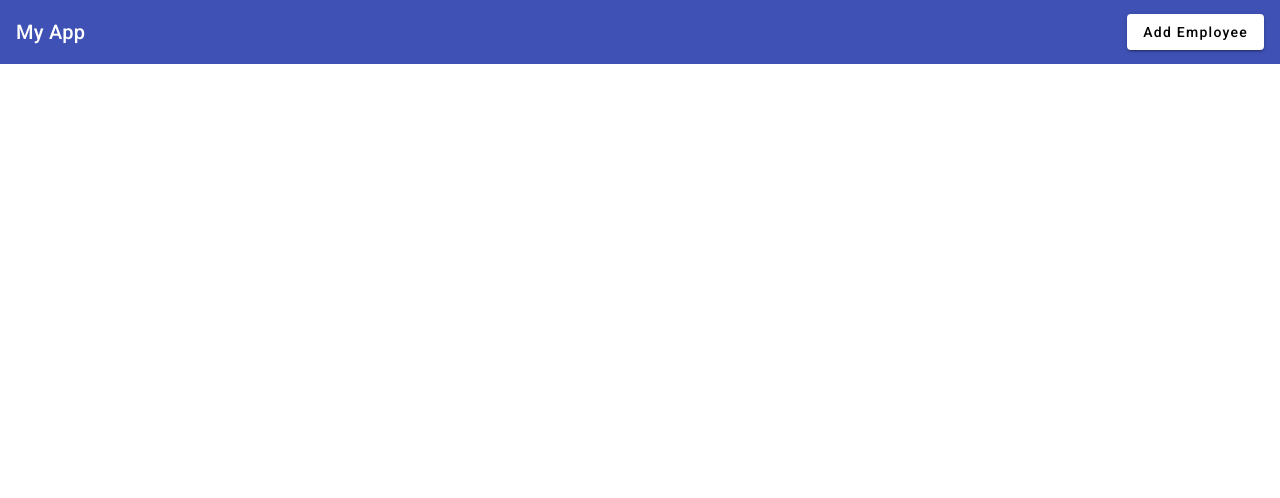
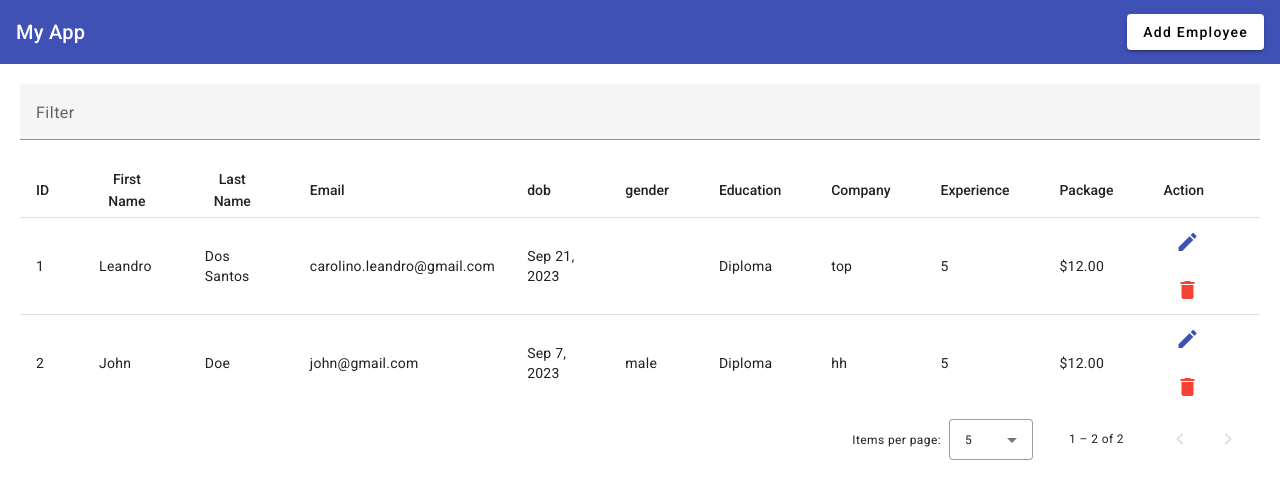
Before and after one commit to LeandroCarolino01/angular-crud, an Angular app: page / in a window 1280 px wide. Shown: the top 498 px of the page. Built offline with nearby package versions, Linux system fonts and the light colour scheme; data requests are answered from the project's data file.

Commit message:
add actions to service

```diff
--- a/db.json
+++ b/db.json
@@ -18,16 +18,28 @@
   },
   "employees": [
     {
-      "firstName": "Eris",
-      "lastName": "Intermediate",
+      "firstName": "Leandro",
+      "lastName": "Dos Santos",
       "email": "carolino.leandro@gmail.com",
-      "dob": "",
-      "gender": "female",
-      "education": "",
-      "company": "Test",
-      "experience": 6,
-      "package": 90,
+      "dob": "2023-09-21T22:00:00.000Z",
+      "gender": "",
+      "education": "Diploma",
+      "company": "top",
+      "experience": 5,
+      "package": 12,
       "id": 1
+    },
+    {
+      "firstName": "John",
+      "lastName": "Doe",
+      "email": "john@gmail.com",
+      "dob": "2023-09-07T22:00:00.000Z",
+      "gender": "male",
+      "education": "Diploma",
+      "company": "hh",
+      "experience": 5,
+      "package": 12,
+      "id": 2
     }
   ]
 }
--- a/src/app/app.component.html
+++ b/src/app/app.component.html
@@ -3,3 +3,97 @@
   <span class="example-spacer"></span>
   <button mat-raised-button (click)="openAddEditEmpForm()">Add Employee</button>
 </mat-toolbar>
+<div class="main-body">
+  <mat-form-field>
+    <mat-label>Filter</mat-label>
+    <input
+      matInput
+      (keyup)="applyFilter($event)"
+      placeholder="Ex. Mia"
+      #input
+    />
+  </mat-form-field>
+
+  <div class="table-container">
+    <table mat-table [dataSource]="dataSource" matSort>
+      <!-- ID Column -->
+      <ng-container matColumnDef="id">
+        <th mat-header-cell *matHeaderCellDef mat-sort-header>ID</th>
+        <td mat-cell *matCellDef="let row">{{ row.id }}</td>
+      </ng-container>
+
+      <!-- Progress Column -->
+      <ng-container matColumnDef="firstName">
+        <th mat-header-cell *matHeaderCellDef mat-sort-header>First Name</th>
+        <td mat-cell *matCellDef="let row">{{ row.firstName }}</td>
+      </ng-container>
+
+      <ng-container matColumnDef="company">
+        <th mat-header-cell *matHeaderCellDef mat-sort-header>Company</th>
+        <td mat-cell *matCellDef="let row">{{ row.company }}</td>
+      </ng-container>
+
+      <ng-container matColumnDef="lastName">
+        <th mat-header-cell *matHeaderCellDef mat-sort-header>Last Name</th>
+        <td mat-cell *matCellDef="let row">{{ row.lastName }}</td>
+      </ng-container>
+
+      <ng-container matColumnDef="email">
+        <th mat-header-cell *matHeaderCellDef mat-sort-header>Email</th>
+        <td mat-cell *matCellDef="let row">{{ row.email }}</td>
+      </ng-container>
+
+      <ng-container matColumnDef="dob">
+        <th mat-header-cell *matHeaderCellDef mat-sort-header>dob</th>
+        <td mat-cell *matCellDef="let row">{{ row.dob | date }}</td>
+      </ng-container>
+
+      <ng-container matColumnDef="gender">
+        <th mat-header-cell *matHeaderCellDef mat-sort-header>gender</th>
+        <td mat-cell *matCellDef="let row">{{ row.gender }}</td>
+      </ng-container>
+
+      <ng-container matColumnDef="education">
+        <th mat-header-cell *matHeaderCellDef mat-sort-header>Education</th>
+        <td mat-cell *matCellDef="let row">{{ row.education }}</td>
+      </ng-container>
+
+      <ng-container matColumnDef="experience">
+        <th mat-header-cell *matHeaderCellDef mat-sort-header>Experience</th>
+        <td mat-cell *matCellDef="let row">{{ row.experience }}</td>
+      </ng-container>
+
+      <ng-container matColumnDef="package">
+        <th mat-header-cell *matHeaderCellDef mat-sort-header>Package</th>
+        <td mat-cell *matCellDef="let row">{{ row.package | currency }}</td>
+      </ng-container>
+
+      <ng-container matColumnDef="action">
+        <th mat-header-cell *matHeaderCellDef mat-sort-header>Action</th>
+        <td mat-cell *matCellDef="let row">
+          <button mat-icon-button color="primary" (click)="openEditForm(row)">
+            <mat-icon>edit</mat-icon>
+          </button>
+          <button mat-icon-button color="warn" (click)="deleteEmployee(row.id)">
+            <mat-icon>delete</mat-icon>
+          </button>
+        </td>
+      </ng-container>
+
+      <tr mat-header-row *matHeaderRowDef="displayedColumns"></tr>
+      <tr mat-row *matRowDef="let row; columns: displayedColumns"></tr>
+
+      <!-- Row shown when there is no matching data. -->
+      <tr class="mat-row" *matNoDataRow>
+        <td class="mat-cell" colspan="4">
+          No data matching the filter "{{ input.value }}"
+        </td>
+      </tr>
+    </table>
+
+    <mat-paginator
+      [pageSizeOptions]="[5, 10, 25, 100]"
+      aria-label="Select page of users"
+    ></mat-paginator>
+  </div>
+</div>
--- a/src/app/app.component.scss
+++ b/src/app/app.component.scss
@@ -1,3 +1,12 @@
 .example-spacer {
     flex: 1 1 auto;
   }
+
+.main-body {
+  padding: 20px;
+  margin: 0 auto;
+  max-width: 1248;
+  mat-form-field {
+    width: 100%;
+  }
+}
--- a/src/app/app.component.ts
+++ b/src/app/app.component.ts
@@ -1,17 +1,91 @@
-import { Component } from '@angular/core';
+import { Component, OnInit, ViewChild } from '@angular/core';
 import { MatDialog } from '@angular/material/dialog';
 import { EmpAddEditComponent } from './components/emp-add-edit/emp-add-edit.component';
+import { EmployeeService } from './services/employee.service';
+import {MatPaginator, MatPaginatorModule} from '@angular/material/paginator';
+import {MatSort, MatSortModule} from '@angular/material/sort';
+import {MatTableDataSource, MatTableModule} from '@angular/material/table';
+import {MatInputModule} from '@angular/material/input';
+import {MatFormFieldModule} from '@angular/material/form-field';
 @Component({
   selector: 'app-root',
   templateUrl: './app.component.html',
   styleUrls: ['./app.component.scss']
 })
-export class AppComponent {
+export class AppComponent implements OnInit {
   title = 'crud-app';
 
-  constructor(private _dialog: MatDialog){}
+  displayedColumns: string[] = [
+  'id',
+  'firstName',
+  'lastName',
+  'email',
+  'dob',
+  'gender',
+  'education',
+  'company',
+  'experience',
+  'package',
+  'action'
+];
+  dataSource!: MatTableDataSource<any>;
+
+  @ViewChild(MatPaginator) paginator!: MatPaginator;
+  @ViewChild(MatSort) sort!: MatSort;
+
+  constructor(private _dialog: MatDialog, private _empService: EmployeeService){}
+  ngOnInit(): void {
+    this.getEmployeeList();
+  }
 
   openAddEditEmpForm() {
-    this._dialog.open(EmpAddEditComponent);
+    const dialogRef = this._dialog.open(EmpAddEditComponent);
+    dialogRef.afterClosed().subscribe({
+      next: (val) => {
+        if(val){
+          this.getEmployeeList();
+        }
+      }
+    })
+  }
+
+  getEmployeeList() {
+    this._empService.getEmployeeList().subscribe({
+      next: (res) => {
+        // console.log(res);
+        //checking the data
+        this.dataSource = new MatTableDataSource(res);
+        this.dataSource.sort = this.sort;
+        this.dataSource.paginator = this.paginator;
+      },
+      error: (err) => {
+        console.log(err)
+      }
+    })
+  }
+
+  applyFilter(event: Event) {
+    const filterValue = (event.target as HTMLInputElement).value;
+    this.dataSource.filter = filterValue.trim().toLowerCase();
+
+    if (this.dataSource.paginator) {
+      this.dataSource.paginator.firstPage();
+    }
+  }
+
+  deleteEmployee(id: number) {
+    this._empService.deleteEmployee(id).subscribe({
+      next: (res) => {
+        alert('employee delted');
+        this.getEmployeeList();
+      },
+      error: console.log
+    })
+  }
+
+  openEditForm(data: any) {
+    this._dialog.open(EmpAddEditComponent, {
+      data,
+    })
   }
 }
--- a/src/app/components/emp-add-edit/emp-add-edit.component.html
+++ b/src/app/components/emp-add-edit/emp-add-edit.component.html
@@ -35,7 +35,7 @@
       </mat-form-field>
       <mat-form-field appearance="outline">
         <mat-label>Date of birth</mat-label>
-        <input matInput [matDatepicker]="picker" formControlName="lastName" />
+        <input matInput [matDatepicker]="picker" formControlName="dob" />
         <mat-hint>MM/DD/YYYY</mat-hint>
         <mat-datepicker-toggle
           matIconSuffix
@@ -55,7 +55,7 @@
     <div class="row">
       <mat-form-field appearance="outline">
         <mat-label>Education</mat-label>
-        <mat-select formControlName="lastName">
+        <mat-select formControlName="education">
           <mat-option *ngFor="let val of education" [value]="val">{{
             val
           }}</mat-option>
@@ -89,7 +89,9 @@
     </div>
   </div>
   <div mat-dialog-actions class="action">
-    <button mat-raised-button>Cancel</button>
+    <button mat-raised-button type="button" [mat-dialog-close]="false">
+      Cancel
+    </button>
     <button mat-raised-button color="primary" type="submit">Save</button>
   </div>
 </form>
--- a/src/app/components/emp-add-edit/emp-add-edit.component.ts
+++ b/src/app/components/emp-add-edit/emp-add-edit.component.ts
@@ -1,6 +1,6 @@
-import { DialogRef } from '@angular/cdk/dialog';
-import { Component } from '@angular/core';
+import { Component, Inject, OnInit } from '@angular/core';
 import { FormBuilder, FormGroup } from '@angular/forms';
+import { MAT_DIALOG_DATA, MatDialogRef } from '@angular/material/dialog';
 import { EmployeeService } from 'src/app/services/employee.service';
 
 @Component({
@@ -8,7 +8,7 @@ import { EmployeeService } from 'src/app/services/employee.service';
   templateUrl: './emp-add-edit.component.html',
   styleUrls: ['./emp-add-edit.component.scss']
 })
-export class EmpAddEditComponent {
+export class EmpAddEditComponent implements OnInit {
   empForm: FormGroup;
   education: string[] = [
     'Matric',
@@ -18,7 +18,7 @@ export class EmpAddEditComponent {
     'Post Graduate'
   ]
 
-  constructor(private _fb: FormBuilder, private _empService: EmployeeService, private _dialogRef:DialogRef<EmpAddEditComponent>) {
+  constructor(private _fb: FormBuilder, private _empService: EmployeeService, private _dialogRef:MatDialogRef<EmpAddEditComponent>, @Inject(MAT_DIALOG_DATA) private data: any) {
     this.empForm = this._fb.group({
       firstName: '',
       lastName: '',
@@ -31,6 +31,9 @@ export class EmpAddEditComponent {
       package: ''
     })
   }
+  ngOnInit(): void {
+    this.empForm.patchValue(this.data);
+  }
 
   onFormSubmit(){
     // if (this.empForm.valid){
@@ -41,7 +44,7 @@ export class EmpAddEditComponent {
       this._empService.addEmployee(this.empForm.value).subscribe({
         next: (val: any) => {
             alert('employee added')
-            this._dialogRef.close();
+            this._dialogRef.close(true);
         },
         error:  (err: any) => {
           console.log(err);
--- a/src/app/services/employee.service.ts
+++ b/src/app/services/employee.service.ts
@@ -12,4 +12,12 @@ export class EmployeeService {
   addEmployee(data: any): Observable<any> {
     return this._http.post('http://localhost:3000/employees', data)
   }
+
+  getEmployeeList(): Observable<any>{
+    return this._http.get('http://localhost:3000/employees');
+  }
+
+  deleteEmployee(id: number): Observable<any>{
+    return this._http.delete(`http://localhost:3000/employees/${id}`);
+  }
 }
```
Also changed, not shown: src/app/app.module.ts (+8 -1 lines).
